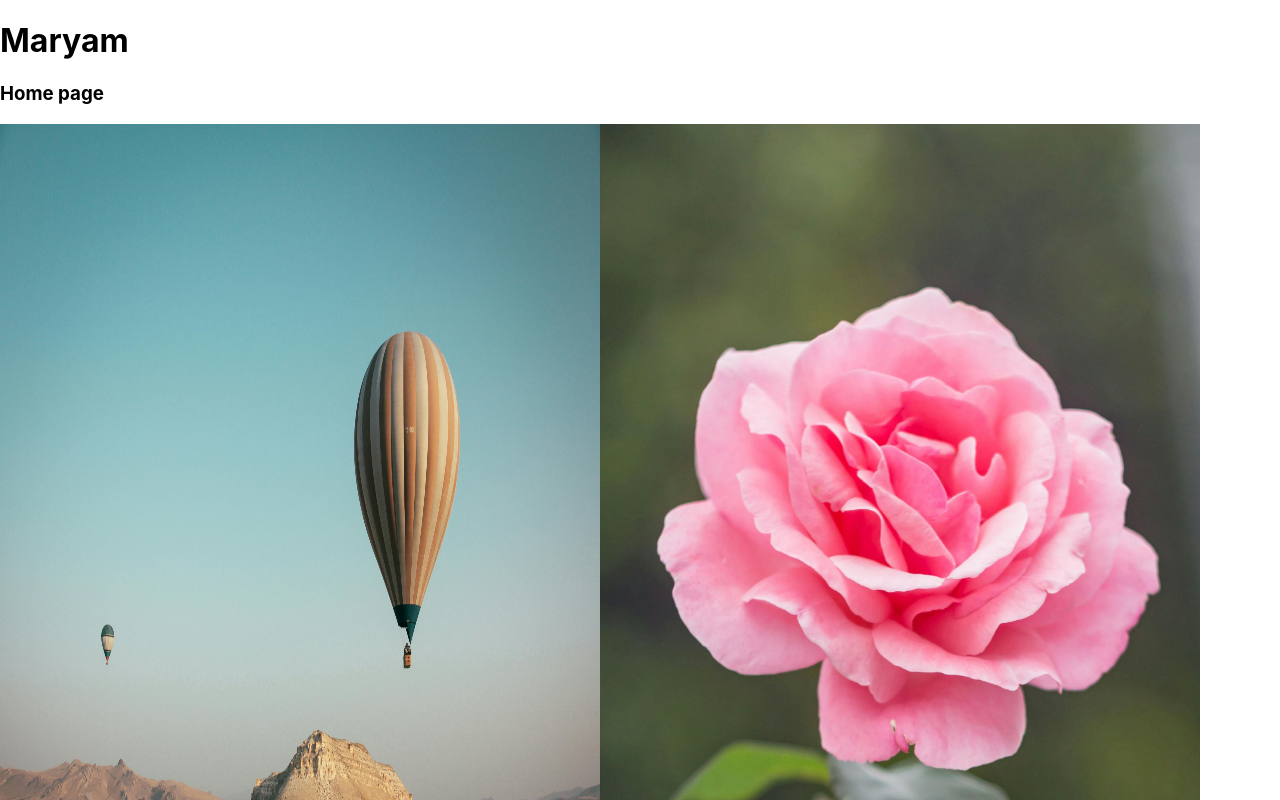
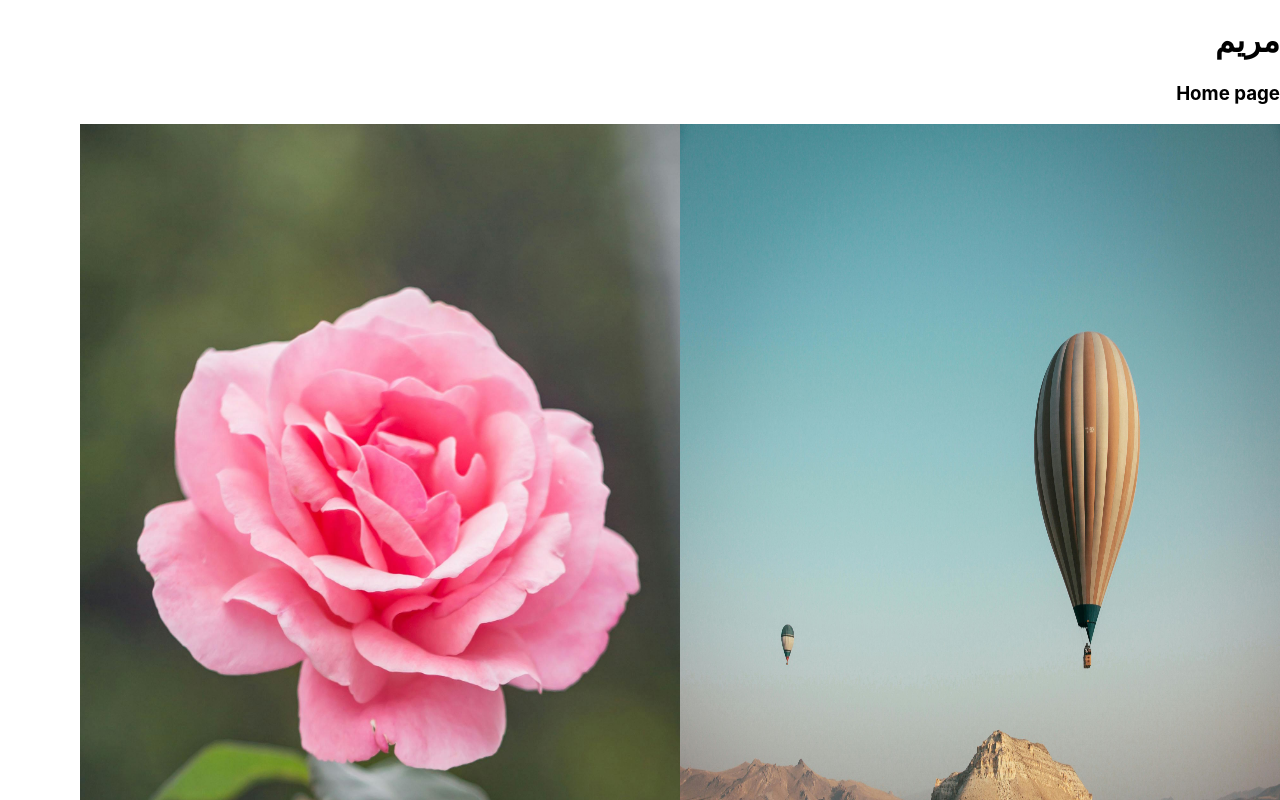
Before and after one commit to shahvalizadehmaryam/advanced-next-concepts, a Next.js app: page / in a window 1280 px wide. Shown: the top 800 px of the page. Built offline with nearby package versions, Linux system fonts and the light colour scheme.

Commit message:
language of project changed to fa.:

```diff
--- a/pages/_document.js
+++ b/pages/_document.js
@@ -2,12 +2,12 @@ import Document, { Html, Head, Main, NextScript } from "next/document";
 class MyDocument extends Document {
   render() {
     return (
-      <Html>
+      <Html lang="fa" dir="rtl">
         <Head>
           <meta name="author" contant="Maryam shahvalizaeh" />
         </Head>
         <body>
-          <h1>Maryam</h1>
+          <h1>مریم</h1>
           <Main />
           <NextScript />
         </body>
```
